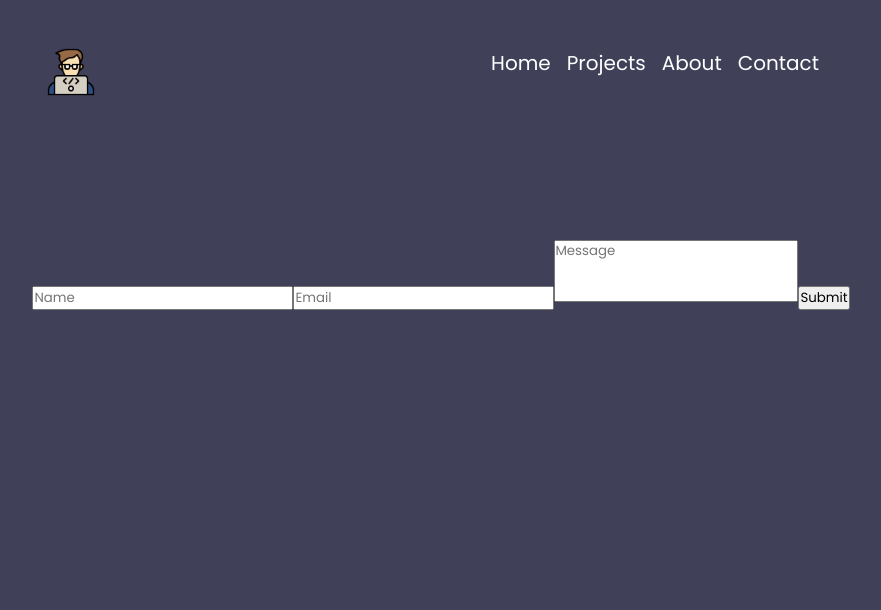
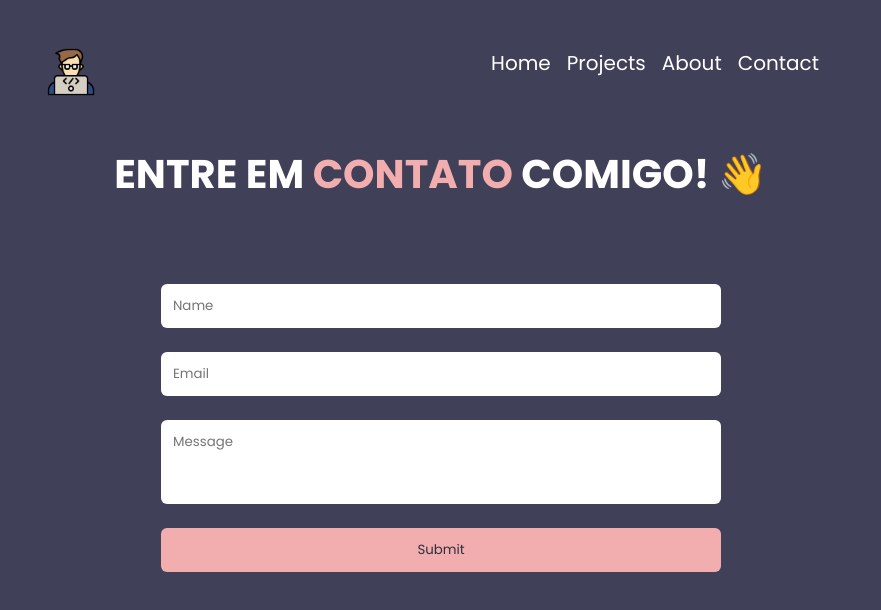
Before and after one commit to MarcelFeo/portfolio-react, a React (Create React App) app: page /contact in a window 1280 px wide. Shown: the top 610 px of the page, without its empty margins (199-1080 px from the left). Built offline with nearby package versions, Linux system fonts and the light colour scheme.

Commit message:
finalizando a estilização do formulário

```diff
--- a/src/components/Contact/index.js
+++ b/src/components/Contact/index.js
@@ -1,7 +1,7 @@
 import React from 'react';
 import Header from '../Header';
 
-import { Container, Form, Input, TextArea } from './styles';
+import { Container, Form, Input, TextArea, InputButton, Title } from './styles';
 
 export default function Contact() {
   return (
@@ -9,6 +9,8 @@ export default function Contact() {
         <Header />
 
         <Container>
+          <Title>Entre em <span>contato</span> comigo! 👋</Title>
+
           <Form id="contactform" action="https://formsubmit.io/send/marcelfeo29@gmail.com" method="POST">
             <Input name="name" type="text" id="name" placeholder="Name" />
 
@@ -16,7 +18,7 @@ export default function Contact() {
 
             <TextArea name="comment" id="comment" rows="3" placeholder="Message" style={{resize: 'none'}}></TextArea>
 
-            <Input value="Submit" type="submit" />
+            <InputButton value="Submit" type="submit" />
           </Form>
         </Container>
     </>
--- a/src/components/Contact/styles.js
+++ b/src/components/Contact/styles.js
@@ -5,16 +5,99 @@ export const Container = styled.div`
     justify-content: center;
     align-items: center;
     flex-direction: column;
+
+    animation: slide-up .6s cubic-bezier(0.4, 0, 0.2, 1) 0ms backwards;
+
+    @keyframes slide-up {
+        0% {
+            transform: translateY(100%);
+        }
+        100% {
+            transform: translateY(0);
+        }
+    };
+`;
+
+export const Title = styled.h1`
+    font-size: 1.25rem;
+    margin-top: -6rem;
+    text-align: center;
+    text-transform: uppercase;
+
+    > span {
+        color: var(--pink);
+    }
+
+    @media (min-width: 811px) {
+        font-size: 2.5rem;
+    }
 `;
 
 export const Form = styled.form`
-    text-align: center;
+    display: flex;
+    justify-content: center;
+    align-items: center;
+    flex-direction: column;
+
+    margin-top: 4rem;
+
+    @media (min-width: 811px) {
+        margin-top: 5rem;
+    }
 `;
 
 export const Input = styled.input`
+    padding: 0.5rem;
+    margin-bottom: 1.5rem;
+    border-radius: 6px;
+    border: none;
 
+    box-shadow: 0 0 0 0;
+    outline: 0;
+
+    &:focus {
+        border: 3px solid var(--pink);
+    }
+
+    @media (min-width: 811px) {
+        width: 35rem;
+        padding: 0.75rem;
+    }
 `;
 
 export const TextArea = styled.textarea`
+    padding: 0.5rem;
+    margin-bottom: 1.5rem;
+    border-radius: 6px;
+    border: none;
 
+    box-shadow: 0 0 0 0;
+    outline: 0;
+
+    &:focus {
+        border: 3px solid var(--pink);
+    }
+
+    @media (min-width: 811px) {
+        width: 35rem;
+        padding: 0.75rem;
+    }
 `;
+
+export const InputButton = styled.input`
+    padding: 0.5rem;
+    border-radius: 6px;
+    border: none;
+    background-color: var(--pink);
+    color: var(--black);
+
+    &:hover {
+        cursor: pointer;
+        filter: brightness(90%);
+    }
+
+    @media (min-width: 811px) {
+        width: 35rem;
+        padding: 0.75rem;
+    }
+`;
```
